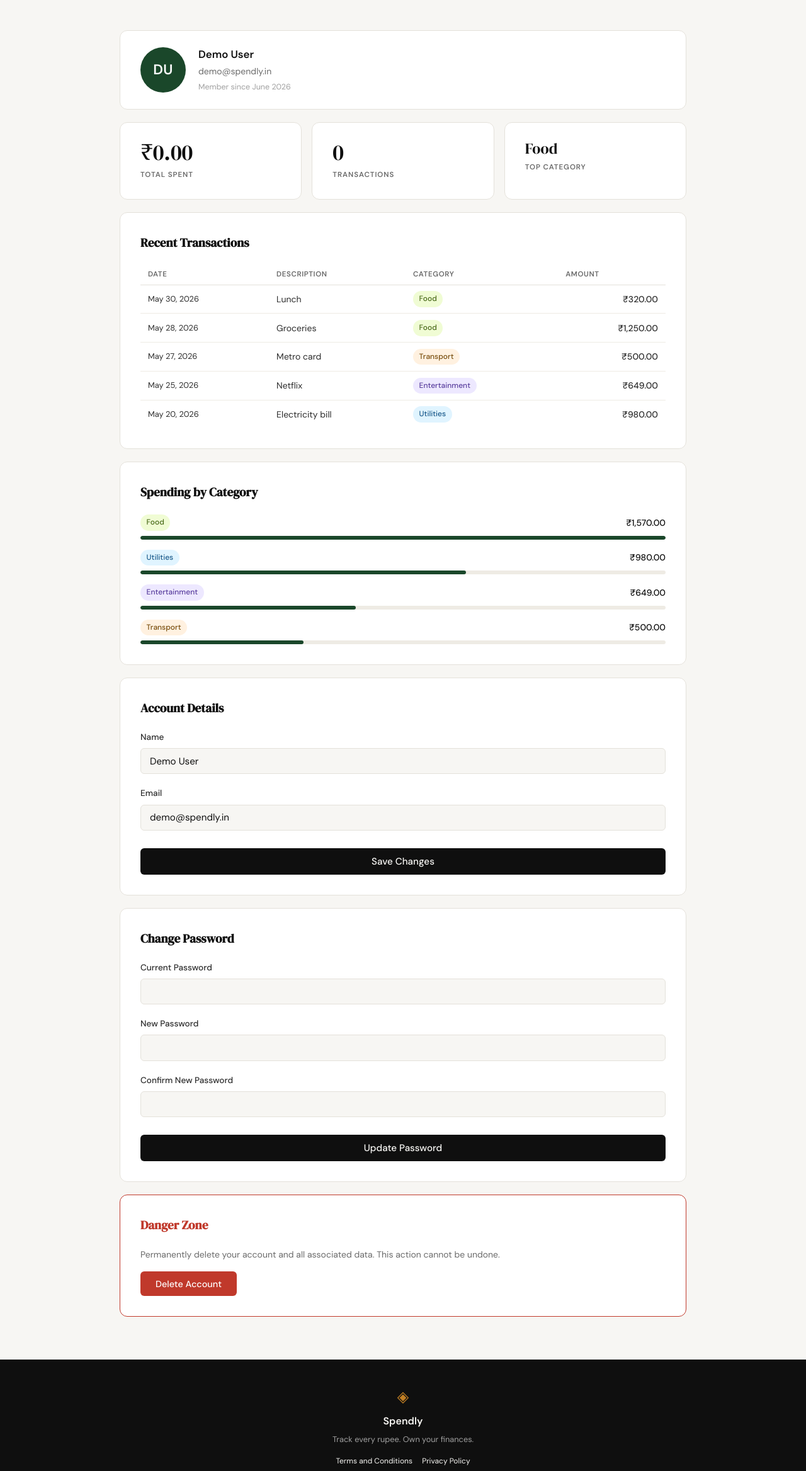
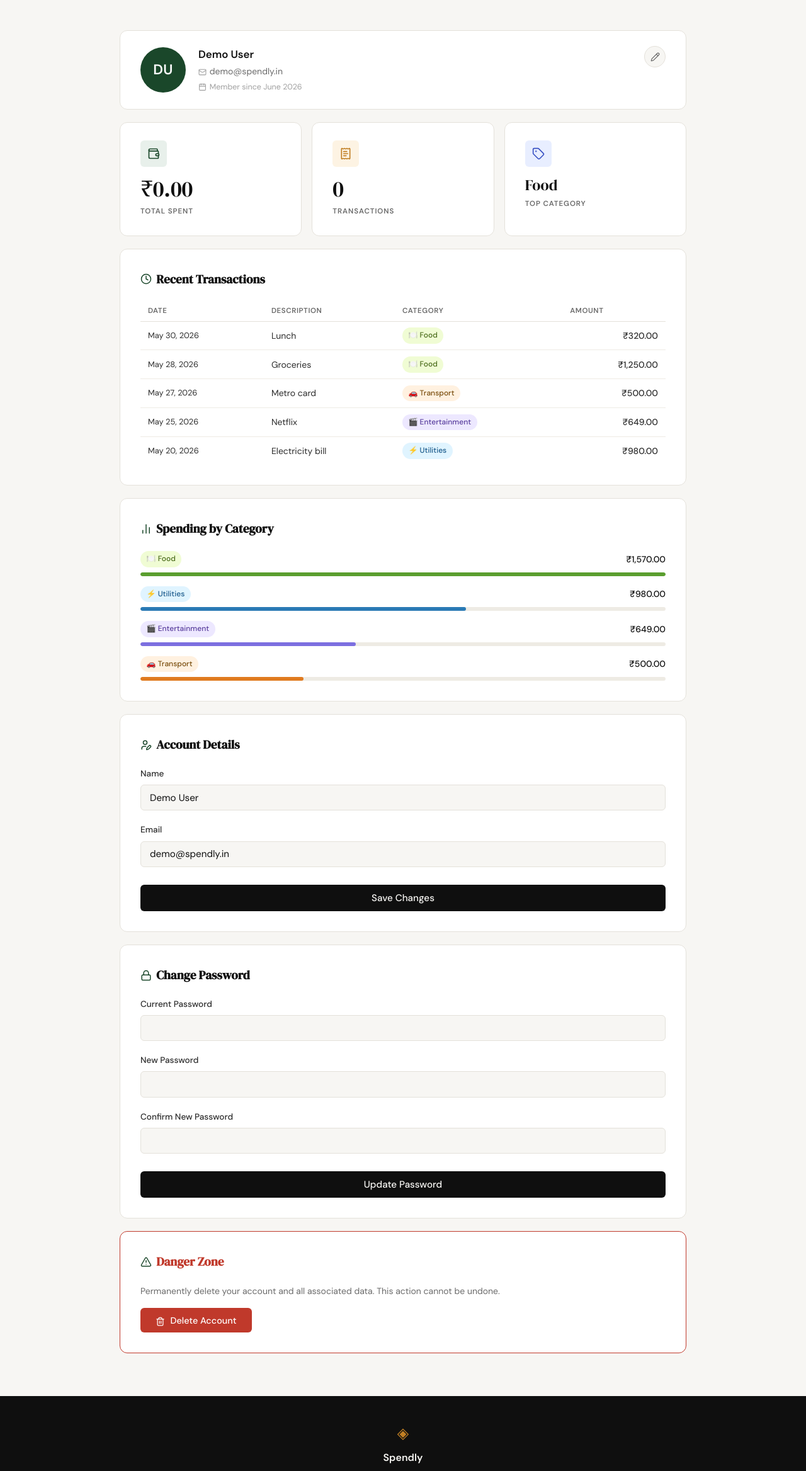
Before and after one commit to KrishnaChandak08/spednly-tut, a Flask app: page /profile in a window 1280 px wide. Shown: the part 61-2397 px from the top of the page at 63% size. Run offline with Flask 3, Linux system fonts and the light colour scheme; a user stored in the database is signed in; data comes from the database, SQL or seed files in the repository.

Commit message:
profile page2

```diff
--- a/static/css/style.css
+++ b/static/css/style.css
@@ -997,6 +997,9 @@ a { color: inherit; text-decoration: none; }
     font-size: 1.2rem;
     color: var(--ink);
     margin-bottom: 1.25rem;
+    display: flex;
+    align-items: center;
+    gap: 0.45rem;
 }
 
 .stat-grid {
@@ -1059,6 +1062,37 @@ a { color: inherit; text-decoration: none; }
 
 [data-theme="dark"] .flash-warning { color: #e8c98a; }
 
+/* Icon helpers */
+.title-icon {
+    width: 18px;
+    height: 18px;
+    vertical-align: middle;
+    flex-shrink: 0;
+    color: var(--accent);
+}
+
+.inline-icon {
+    width: 13px;
+    height: 13px;
+    vertical-align: middle;
+    margin-right: 0.3rem;
+    color: var(--ink-faint);
+}
+
+.empty-icon {
+    width: 32px;
+    height: 32px;
+    color: var(--ink-faint);
+    margin-bottom: 0.5rem;
+}
+
+.btn-icon {
+    width: 15px;
+    height: 15px;
+    vertical-align: middle;
+    margin-right: 0.3rem;
+}
+
 /* Standalone stat cards row */
 .stats-row {
     display: grid;
@@ -1094,6 +1128,24 @@ a { color: inherit; text-decoration: none; }
     letter-spacing: 0.08em;
 }
 
+.stat-card-icon {
+    width: 42px;
+    height: 42px;
+    border-radius: var(--radius-sm);
+    display: flex;
+    align-items: center;
+    justify-content: center;
+    margin-bottom: 1rem;
+}
+
+.stat-card-icon svg { width: 20px; height: 20px; }
+
+.stat-icon-spend { background: var(--accent-light);   color: var(--accent); }
+.stat-icon-count { background: var(--accent-2-light); color: var(--accent-2); }
+.stat-icon-cat   { background: #e8eeff;               color: #3a52c4; }
+
+[data-theme="dark"] .stat-icon-cat { background: #1a1e3a; color: #7a94f5; }
+
 /* User info card */
 .user-info-card { padding: 1.5rem 2rem; }
 
@@ -1101,7 +1153,28 @@ a { color: inherit; text-decoration: none; }
     display: flex;
     align-items: center;
     gap: 1.25rem;
+    position: relative;
 }
+
+.user-edit-btn {
+    position: absolute;
+    right: 0;
+    top: 0;
+    width: 34px;
+    height: 34px;
+    border-radius: 50%;
+    border: 1px solid var(--border);
+    background: var(--paper);
+    color: var(--ink-muted);
+    display: flex;
+    align-items: center;
+    justify-content: center;
+    transition: background 0.2s, color 0.2s;
+    text-decoration: none;
+}
+
+.user-edit-btn svg { width: 15px; height: 15px; }
+.user-edit-btn:hover { background: var(--accent-light); color: var(--accent); border-color: var(--accent); }
 
 .profile-avatar {
     width: 72px;
@@ -1216,6 +1289,13 @@ a { color: inherit; text-decoration: none; }
     min-width: 4px;
 }
 
+.cat-bar-food          { background: #5a9e2f; }
+.cat-bar-transport     { background: #e07b20; }
+.cat-bar-entertainment { background: #7c6fe0; }
+.cat-bar-utilities     { background: #2a7ab5; }
+.cat-bar-health        { background: #c0394b; }
+.cat-bar-shopping      { background: #b06ab3; }
+
 .empty-state {
     text-align: center;
     color: var(--ink-muted);
--- a/templates/profile.html
+++ b/templates/profile.html
@@ -1,5 +1,18 @@
 {% extends "base.html" %}
 {% block title %}Profile — Spendly{% endblock %}
+
+{% block head %}
+<script src="https://unpkg.com/lucide@latest/dist/umd/lucide.min.js"></script>
+{% endblock %}
+
+{% set cat_icons = {
+    'food':          '🍽️',
+    'transport':     '🚗',
+    'entertainment': '🎬',
+    'health':        '💊',
+    'utilities':     '⚡',
+    'shopping':      '🛍️',
+} %}
 
 {% block content %}
 <section class="profile-page">
@@ -27,23 +40,41 @@
                 <div class="profile-avatar">{{ initials.upper() }}</div>
                 <div class="user-details">
                     <div class="user-full-name">{{ user['name'] }}</div>
-                    <div class="user-email-display">{{ user['email'] }}</div>
-                    {% if member_since %}<div class="user-since">Member since {{ member_since }}</div>{% endif %}
+                    <div class="user-email-display">
+                        <i data-lucide="mail" class="inline-icon"></i>{{ user['email'] }}
+                    </div>
+                    {% if member_since %}
+                    <div class="user-since">
+                        <i data-lucide="calendar" class="inline-icon"></i>Member since {{ member_since }}
+                    </div>
+                    {% endif %}
                 </div>
+                <a href="#edit-profile" class="user-edit-btn" title="Edit profile">
+                    <i data-lucide="pencil"></i>
+                </a>
             </div>
         </div>
 
         <!-- Three standalone stat cards -->
         <div class="stats-row">
             <div class="stat-card">
+                <div class="stat-card-icon stat-icon-spend">
+                    <i data-lucide="wallet"></i>
+                </div>
                 <div class="stat-card-value">₹{{ monthly_total | inr }}</div>
                 <div class="stat-card-label">Total Spent</div>
             </div>
             <div class="stat-card">
+                <div class="stat-card-icon stat-icon-count">
+                    <i data-lucide="receipt-text"></i>
+                </div>
                 <div class="stat-card-value">{{ expense_count }}</div>
                 <div class="stat-card-label">Transactions</div>
             </div>
             <div class="stat-card">
+                <div class="stat-card-icon stat-icon-cat">
+                    <i data-lucide="tag"></i>
+                </div>
                 <div class="stat-card-value stat-card-value-text">{{ top_category }}</div>
                 <div class="stat-card-label">Top Category</div>
             </div>
@@ -51,7 +82,9 @@
 
         <!-- Recent Transactions -->
         <div class="profile-card">
-            <h2 class="profile-card-title">Recent Transactions</h2>
+            <h2 class="profile-card-title">
+                <i data-lucide="clock" class="title-icon"></i> Recent Transactions
+            </h2>
             {% if recent_expenses %}
             <table class="expense-table">
                 <thead>
@@ -64,32 +97,44 @@
                 </thead>
                 <tbody>
                     {% for exp in recent_expenses %}
+                    {% set cat_key = exp.category | lower | replace(' ', '-') %}
                     <tr>
                         <td class="exp-date">{{ exp.date | friendly_date }}</td>
                         <td>{{ exp.title }}</td>
-                        <td><span class="cat-badge cat-{{ exp.category | lower | replace(' ', '-') }}">{{ exp.category }}</span></td>
+                        <td>
+                            <span class="cat-badge cat-{{ cat_key }}">
+                                {{ cat_icons.get(exp.category | lower, '📦') }} {{ exp.category }}
+                            </span>
+                        </td>
                         <td class="exp-amount col-right">₹{{ exp.amount | inr }}</td>
                     </tr>
                     {% endfor %}
                 </tbody>
             </table>
             {% else %}
-            <p class="empty-state">No expenses recorded yet.</p>
+            <p class="empty-state">
+                <i data-lucide="inbox" class="empty-icon"></i><br>No expenses recorded yet.
+            </p>
             {% endif %}
         </div>
 
         <!-- Category breakdown -->
         <div class="profile-card">
-            <h2 class="profile-card-title">Spending by Category</h2>
+            <h2 class="profile-card-title">
+                <i data-lucide="bar-chart-2" class="title-icon"></i> Spending by Category
+            </h2>
             {% if category_totals %}
                 {% for cat in category_totals %}
+                {% set cat_key = cat.category | lower | replace(' ', '-') %}
                 <div class="cat-row">
                     <div class="cat-row-header">
-                        <span class="cat-badge cat-{{ cat.category | lower | replace(' ', '-') }}">{{ cat.category }}</span>
+                        <span class="cat-badge cat-{{ cat_key }}">
+                            {{ cat_icons.get(cat.category | lower, '📦') }} {{ cat.category }}
+                        </span>
                         <span class="cat-total">₹{{ cat.total | inr }}</span>
                     </div>
                     <div class="cat-bar-track">
-                        <div class="cat-bar-fill" style="width: {{ (cat.total / max_cat_total * 100) | int }}%"></div>
+                        <div class="cat-bar-fill cat-bar-{{ cat_key }}" style="width: {{ (cat.total / max_cat_total * 100) | int }}%"></div>
                     </div>
                 </div>
                 {% endfor %}
@@ -99,8 +144,10 @@
         </div>
 
         <!-- Edit profile -->
-        <div class="profile-card">
-            <h2 class="profile-card-title">Account Details</h2>
+        <div class="profile-card" id="edit-profile">
+            <h2 class="profile-card-title">
+                <i data-lucide="user-pen" class="title-icon"></i> Account Details
+            </h2>
             <form method="POST" action="{{ url_for('profile') }}">
                 <div class="form-group">
                     <label for="name">Name</label>
@@ -118,7 +165,9 @@
 
         <!-- Change password -->
         <div class="profile-card">
-            <h2 class="profile-card-title">Change Password</h2>
+            <h2 class="profile-card-title">
+                <i data-lucide="lock" class="title-icon"></i> Change Password
+            </h2>
             <form method="POST" action="{{ url_for('change_password') }}">
                 <div class="form-group">
                     <label for="current_password">Current Password</label>
@@ -141,13 +190,15 @@
 
         <!-- Danger zone -->
         <div class="profile-card danger-card">
-            <h2 class="profile-card-title danger-title">Danger Zone</h2>
+            <h2 class="profile-card-title danger-title">
+                <i data-lucide="triangle-alert" class="title-icon"></i> Danger Zone
+            </h2>
             <p class="danger-desc">
                 Permanently delete your account and all associated data.
                 This action cannot be undone.
             </p>
             <button type="button" class="btn-danger" id="show-delete-btn">
-                Delete Account
+                <i data-lucide="trash-2" class="btn-icon"></i> Delete Account
             </button>
             <form id="delete-confirm-form" method="POST"
                   action="{{ url_for('delete_account') }}" style="display:none; margin-top:1.25rem;">
@@ -156,7 +207,9 @@
                     <input type="password" id="delete_password" name="password"
                            class="form-input" required>
                 </div>
-                <button type="submit" class="btn-danger">Permanently Delete My Account</button>
+                <button type="submit" class="btn-danger">
+                    <i data-lucide="trash-2" class="btn-icon"></i> Permanently Delete My Account
+                </button>
             </form>
         </div>
 
@@ -166,6 +219,8 @@
 
 {% block scripts %}
 <script>
+    lucide.createIcons();
+
     document.getElementById('show-delete-btn').addEventListener('click', function () {
         this.style.display = 'none';
         document.getElementById('delete-confirm-form').style.display = 'block';
```
Also changed, not shown: .claude/Skills/Front end design/Skill.md (added).
